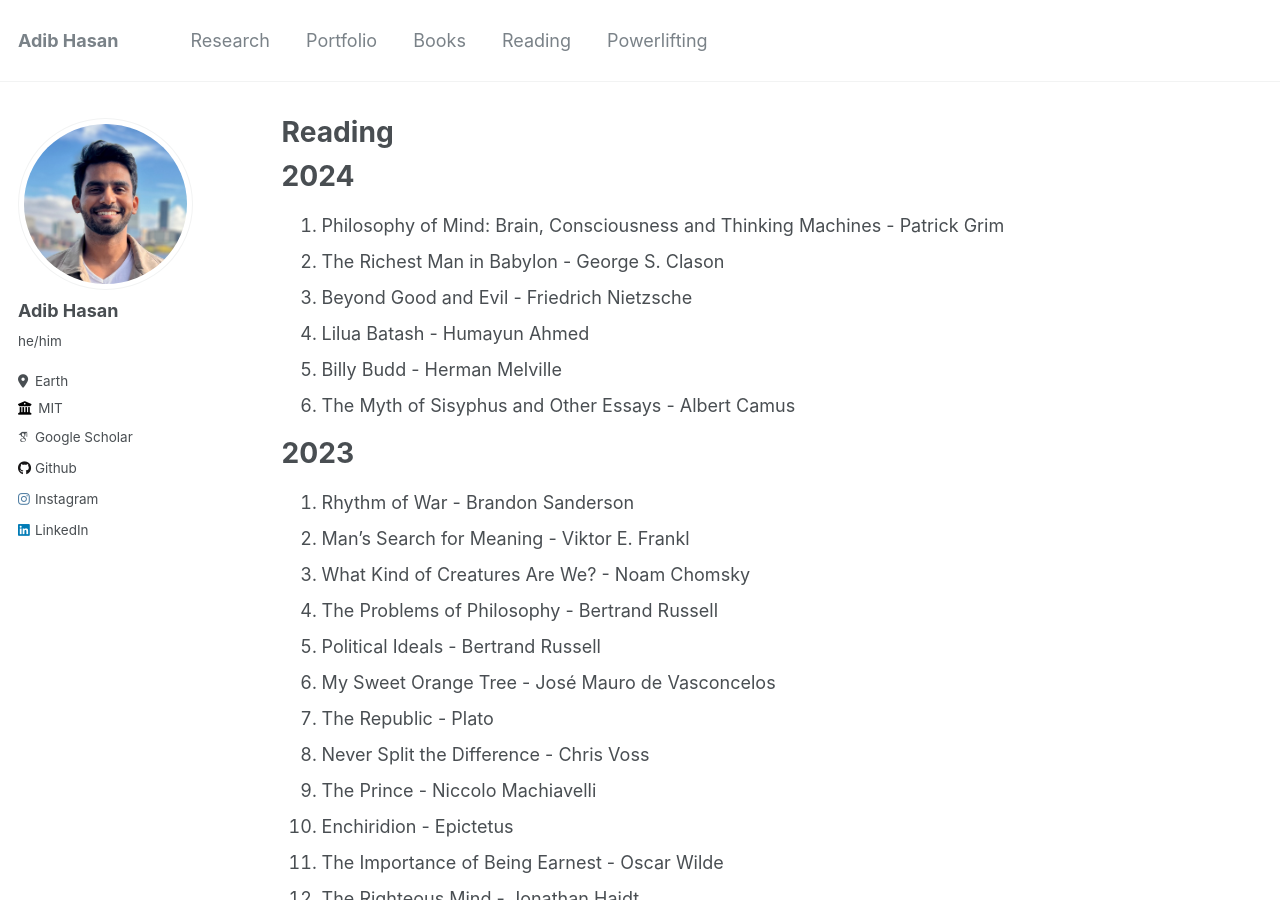
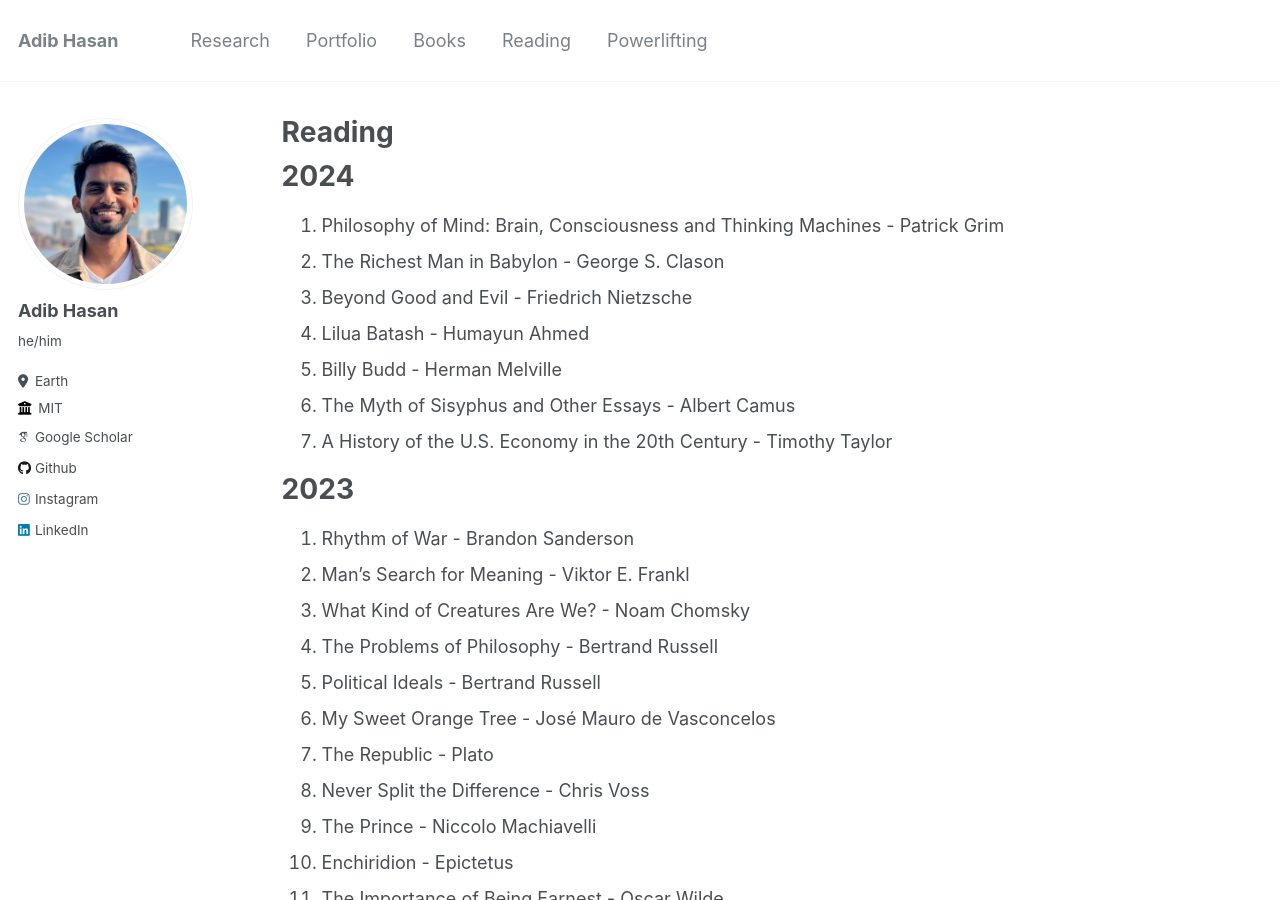
Before and after one commit to Neehan/neehan.github.io, a Jekyll site: the page built from _pages/reading.md, in a window 1280 px wide and 900 px high. Built offline with Jekyll 4.4.1, drawn with Linux system fonts in a browser that asks for light colours; some web fonts are replaced.

Commit message:
Update reading.md

```diff
--- a/_pages/reading.md
+++ b/_pages/reading.md
@@ -10,6 +10,7 @@ author_profile: true
 4. Lilua Batash - Humayun Ahmed
 5. Billy Budd - Herman Melville
 6. The Myth of Sisyphus and Other Essays - Albert Camus
+7. A History of the U.S. Economy in the 20th Century - Timothy Taylor
 
 # 2023
 1. Rhythm of War - Brandon Sanderson
```
